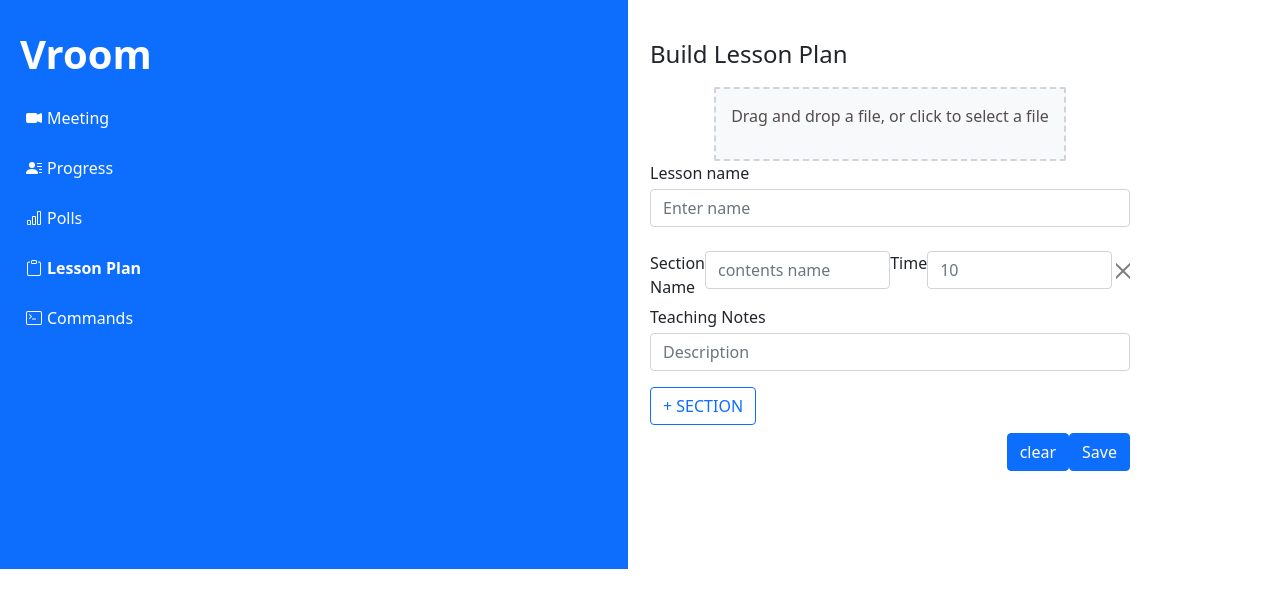
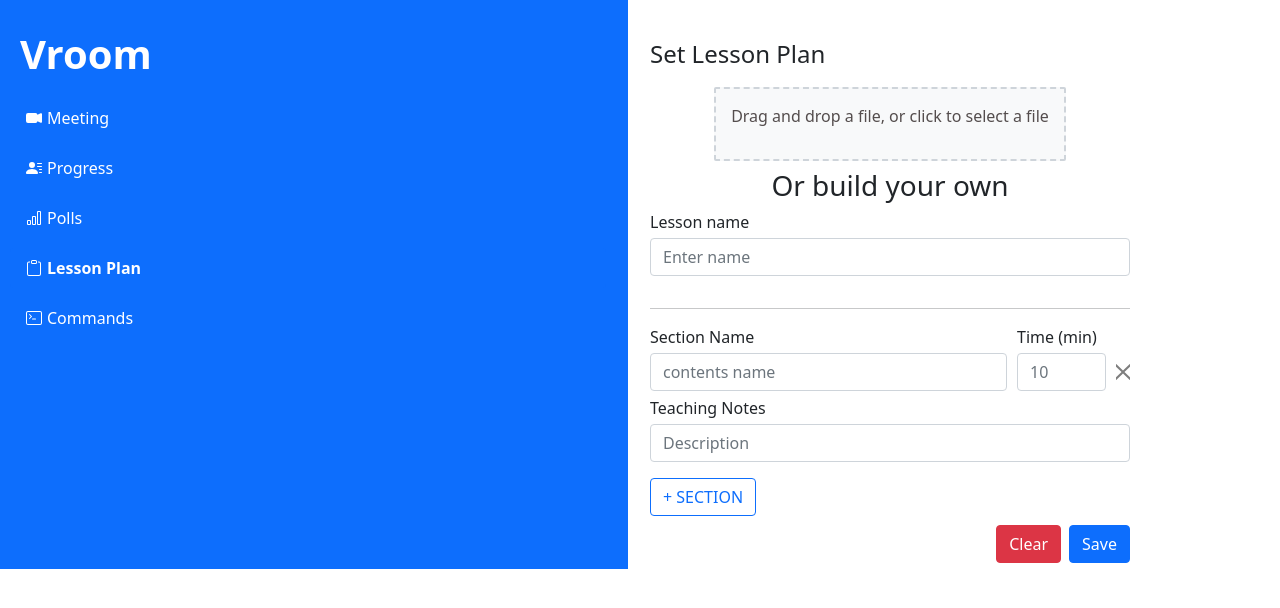
Before and after one commit to barney54321/Vroom, a React (Create React App) app: page / in a window 1280 px wide. Both pictures are taken after a click on the tab "Lesson Plan". Shown: the top 608 px of the page. Built offline with nearby package versions, Linux system fonts and the light colour scheme; no server answers.

Commit message:
lesson plans formated

```diff
--- a/src/App.css
+++ b/src/App.css
@@ -173,3 +173,19 @@ h4 {
   padding-left: 8px;
   padding-top: 4px;
 }
+
+.section-name {
+  display: flex;
+  flex-direction: column;
+  margin-bottom: 5px;
+}
+
+.name-submit.form-control {
+  width: 357px;
+  margin-right: 10px;
+}
+
+.section-close {
+  margin-top: 35px;
+  margin-left: 10px;
+}
--- a/src/Components/Tabs/LessonPlan/BuildLessonPlan.js
+++ b/src/Components/Tabs/LessonPlan/BuildLessonPlan.js
@@ -80,33 +80,41 @@ const BuildLessonPlan = (props) => {
 
     return (
         <div className="tab-container">
-            <h4>Build Lesson Plan</h4>
+            <h4>Set Lesson Plan</h4>
             <div className="center-columns">
                 <CustomDropZone callback={importLessonPlan}/>
+                <h3 className="mt-2">Or build your own</h3>
                 <Form className="center-colums w-100">
                     <div className="form-question">
                         <Form.Label className="mb-1">Lesson name</Form.Label>
                         <Form.Control type="text" placeholder="Enter name" id="lesson-name" defaultValue={name} />
                     </div>
-                    <div className="mt-4">
+                    <div className="mt-3">
                         {contents.map((contents, index) => (
                             <div className="d-flex flex-column" key={"overall"+index+contents.name}>
+                                <hr></hr>
                                 <div className="d-flex">
+                                    <div className="section-name">
                                         <Form.Label className="mb-1">Section Name</Form.Label>
                                         <Form.Control
-                                        className="mb-3"
+                                            className="name-submit"
                                             id={"contents-name" + index}
                                             placeholder="contents name"
                                             defaultValue={contents.name}
                                         />
-                                    <Form.Label className="mb-1">Time</Form.Label>
+                                    </div>
+                                    <div className="section-name">
+                                        <Form.Label className="mb-1">Time (min)</Form.Label>
                                         <Form.Control
-                                        className="mb-3"
+                                            className=""
                                             id={"contents-time" + index}
                                             placeholder="10"
                                             defaultValue={contents.time}
                                         />
-                                    <CloseButton onClick={() => handleDelete(index)} className="mt-2 ms-1"/>
+                                    </div>
+
+                                        <CloseButton onClick={() => handleDelete(index)} className="section-close"/>
+
                                 </div>
                                 <Form.Label className="mb-1">Teaching Notes</Form.Label>
                                 <Form.Control
@@ -125,7 +133,7 @@ const BuildLessonPlan = (props) => {
                 </div>
             </div>
             <div className="d-flex justify-content-end align-items-center your-meeting-button">
-                <Button onClick={handleClear}>clear</Button>
+                <Button variant="danger" className="me-2" onClick={handleClear}>Clear</Button>
                 <Button onClick={handleSave}>Save</Button>
             </div>
         </div>
```
Lines whose indentation alone changed are shown as unchanged.
